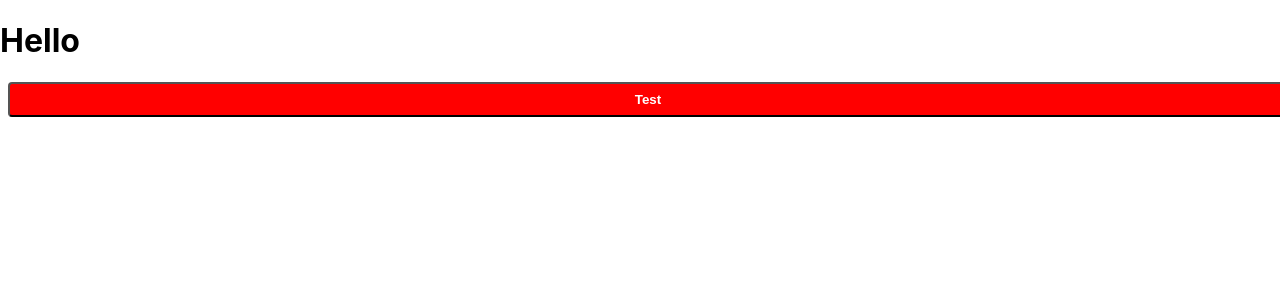
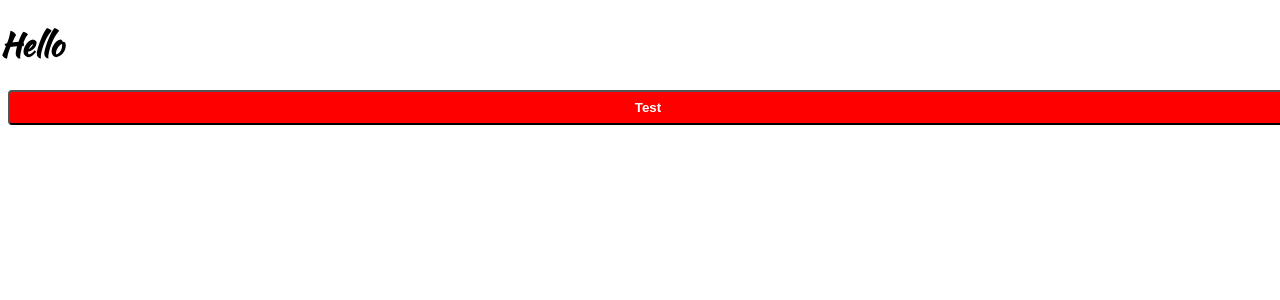
Before and after one commit to NickanBagherpour/styled-component-v5, a React (Create React App) app: page / in a window 1280 px wide. Shown: the top 300 px of the page. Built offline with nearby package versions, Linux system fonts and the light colour scheme.

Commit message:
feat: add simple createGlobalStyle

```diff
--- a/public/index.html
+++ b/public/index.html
@@ -25,6 +25,10 @@
       Learn how to configure a non-root public URL by running `npm run build`.
     -->
     <title>React App</title>
+
+    <link href="https://fonts.googleapis.com/css?family=Kaushan+Script&display=swap" rel="stylesheet">
+    <link href="https://fonts.googleapis.com/css?family=Open+Sans&display=swap" rel="stylesheet">
+
   </head>
   <body>
     <noscript>You need to enable JavaScript to run this app.</noscript>
--- a/src/components/App.js
+++ b/src/components/App.js
@@ -1,10 +1,22 @@
 import { Button } from "components/common";
+import { createGlobalStyle, ThemeProvider } from "styled-components";
+
+const GlobalStyle = createGlobalStyle`
+	body{
+		background: white;
+		min-height: 100vh;
+		margin: 0;
+		color: black;
+		font-family: 'Kaushan Script'
+	}
+`;
 
 const App = () => {
   return (
     <>
+      <GlobalStyle />
       <h1>Hello</h1>
-      <Button disabled={false}>Test</Button>
+      <Button>Test</Button>
     </>
   );
 };
```
